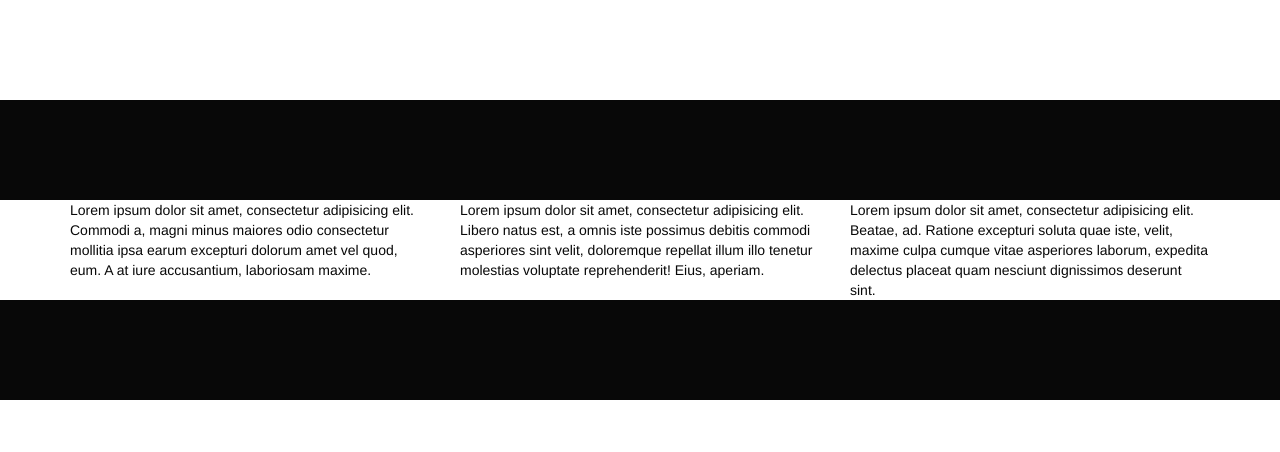
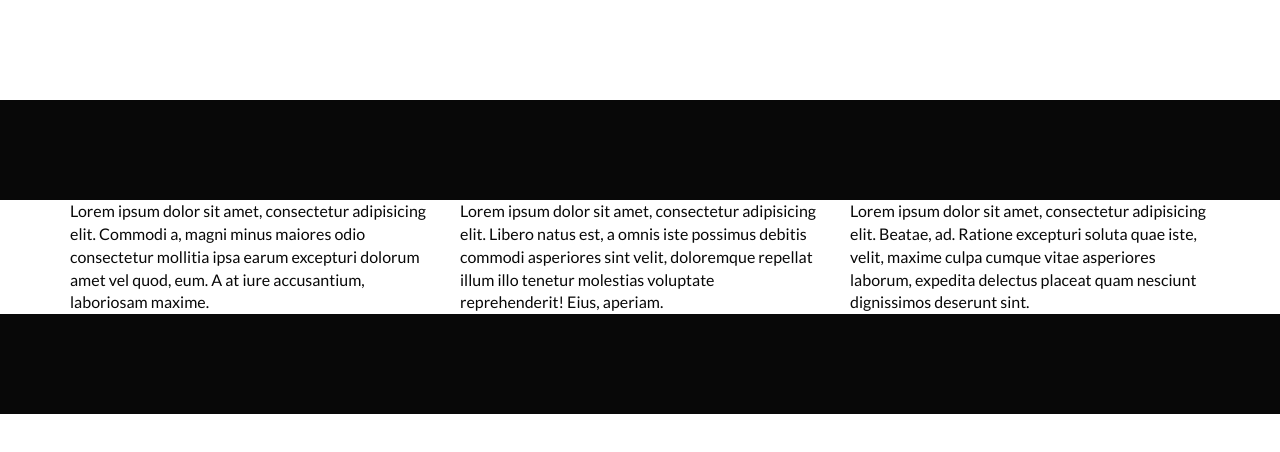
Before and after one commit to EleonoraSpinelli/food-ele, a website: page index.html in a window 1280 px wide. Drawn offline with nearby package versions, Linux system fonts and the light colour scheme.

Commit message:
aggiunto google font

```diff
--- a/index.html
+++ b/index.html
@@ -5,6 +5,7 @@
   <meta name="viewport" content="width=device-width, initial-scale=1.0">
   <meta http-equiv="X-UA-Compatible" content="ie=edge">
   <title>Food Ele</title>
+  <link href="https://fonts.googleapis.com/css?family=Lato" rel="stylesheet">
   <link rel="stylesheet" href="./bower_components/bootstrap/dist/css/bootstrap.min.css">
   <link rel="stylesheet" href="./css/style.css">
 </head>
--- a/sass/style.scss
+++ b/sass/style.scss
@@ -5,6 +5,8 @@ $bianco: #fff;
 // stili generali
 body{
   color: $nero;
+  font-family: 'Lato', sans-serif;
+  font-size: 16px;
 }
 
 header, section, main, footer {
```
Also changed, not shown: css/style.css.
